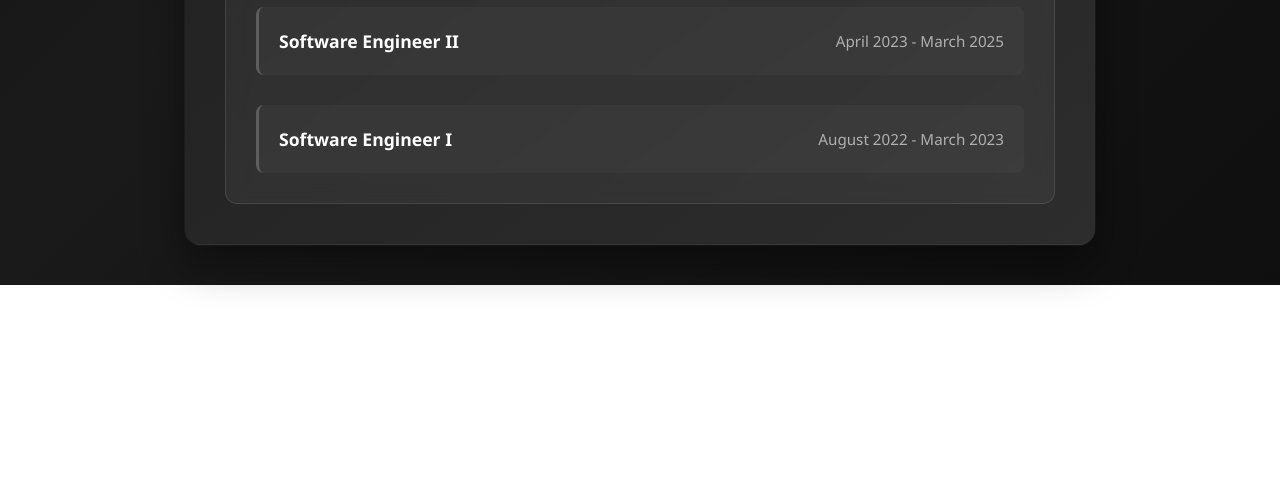
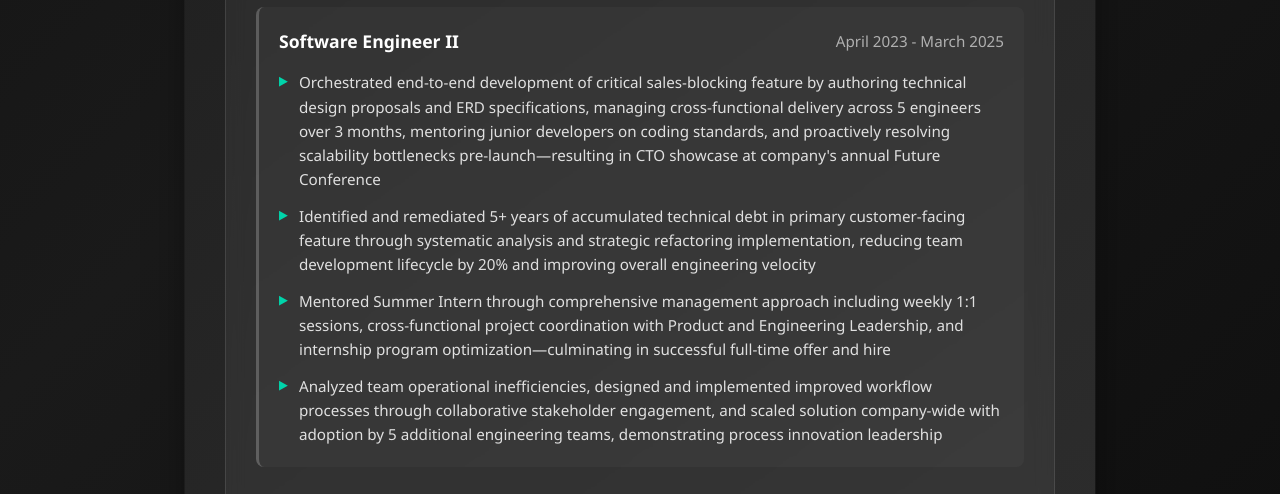
Before and after one commit to tbarry16/hello_there, a plain HTML site: page index.html in a window 1280 px wide. Shown: the part 1158-1652 px from the top of the page. Before the commit the page ends 1443 px from the top, so only its background shows below. Drawn offline with Linux system fonts and the light colour scheme.

Commit message:
Add SEII details

```diff
--- a/index.html
+++ b/index.html
@@ -407,11 +407,17 @@
                                     <li>Spearheaded cross-team initiative with 6 engineers to upgrade over 100 proprietary Ruby gems to Ruby 3.4, ensuring continued security support, performance optimizations, and compatibility with modern development toolchains while mitigating end-of-life risks</li>
                                 </ul>
                             </div>
-            <div class="role">
+                                        <div class="role">
                                 <div class="role-header">
                                     <span class="role-title">Software Engineer II</span>
                                     <span class="role-period">April 2023 - March 2025</span>
                                 </div>
+                                <ul class="role-achievements">
+                                    <li>Orchestrated end-to-end development of critical sales-blocking feature by authoring technical design proposals and ERD specifications, managing cross-functional delivery across 5 engineers over 3 months, mentoring junior developers on coding standards, and proactively resolving scalability bottlenecks pre-launch—resulting in CTO showcase at company's annual Future Conference</li>
+                                    <li>Identified and remediated 5+ years of accumulated technical debt in primary customer-facing feature through systematic analysis and strategic refactoring implementation, reducing team development lifecycle by 20% and improving overall engineering velocity</li>
+                                    <li>Mentored Summer Intern through comprehensive management approach including weekly 1:1 sessions, cross-functional project coordination with Product and Engineering Leadership, and internship program optimization—culminating in successful full-time offer and hire</li>
+                                    <li>Analyzed team operational inefficiencies, designed and implemented improved workflow processes through collaborative stakeholder engagement, and scaled solution company-wide with adoption by 5 additional engineering teams, demonstrating process innovation leadership</li>
+                                </ul>
                             </div>
                             <div class="role">
                                 <div class="role-header">
```
